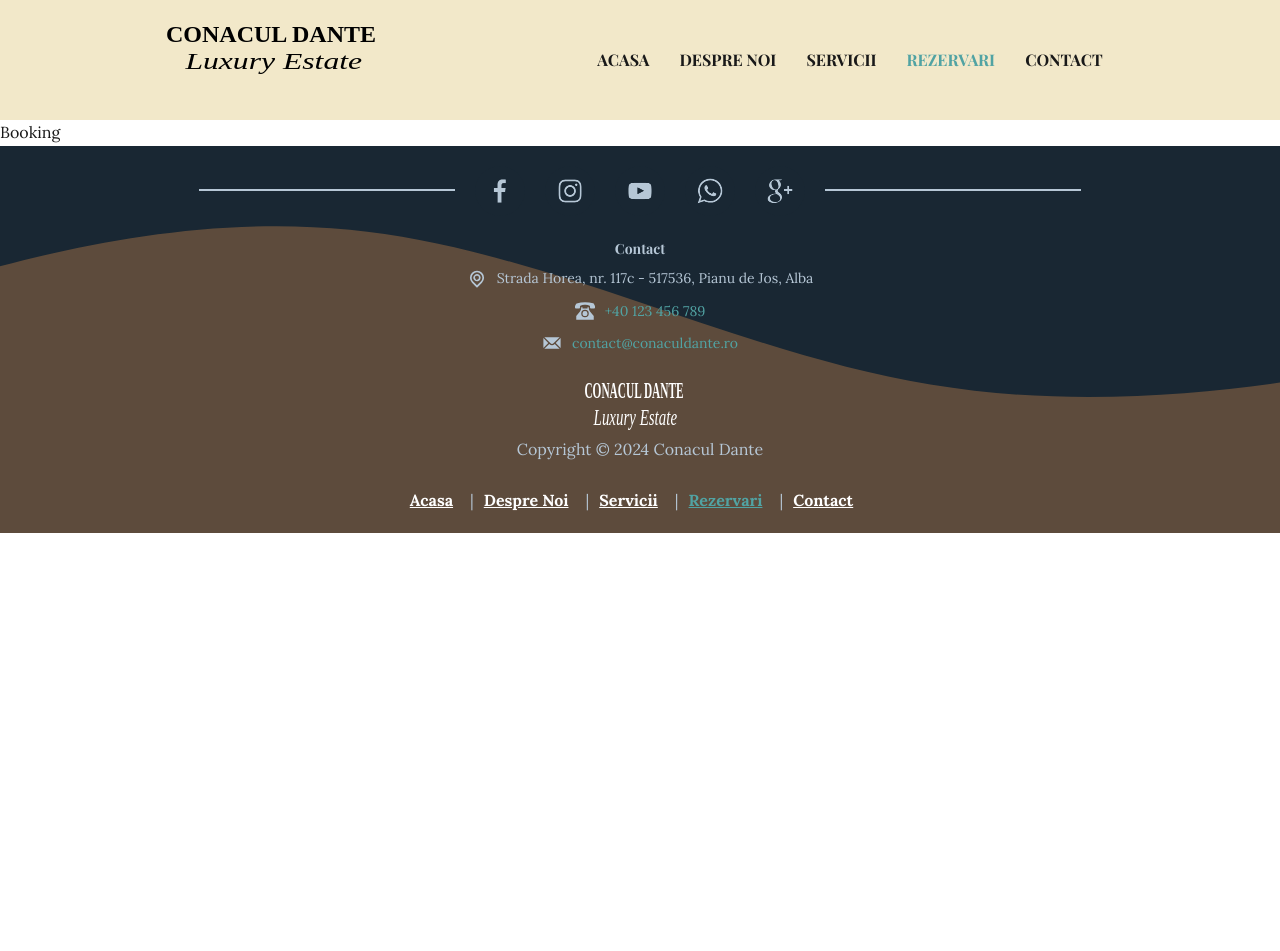
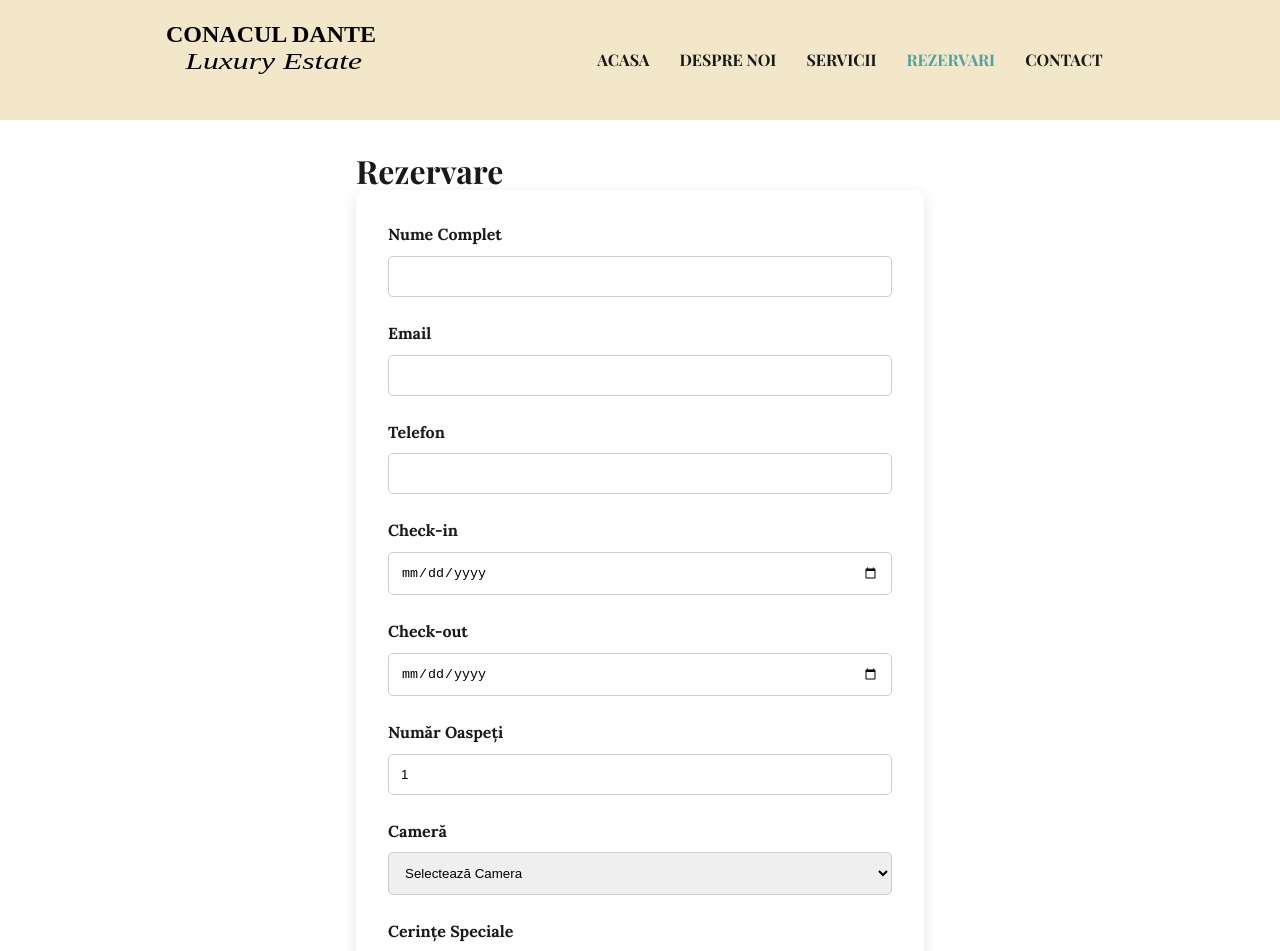
Before and after one commit to lechinal/Conacul-Dante, a React (Vite) app: page /Conacul-Dante/booking in a window 1280 px wide. Shown: the top 951 px of the page. Before the commit the page ends 800 px from the top, so only its background shows below. Built offline with nearby package versions, Linux system fonts and the light colour scheme.

Commit message:
Booking Page structure
Booking page structure and logic Done!

```diff
--- a/src/pages/Booking/Booking.jsx
+++ b/src/pages/Booking/Booking.jsx
@@ -1,5 +1,249 @@
+import React, { useState, useEffect } from "react";
+import styles from "./Booking.module.css";
+
 function Booking() {
-  return <div>Booking</div>;
+  const [formData, setFormData] = useState({
+    name: "",
+    email: "",
+    phone: "",
+    checkIn: "",
+    checkOut: "",
+    guests: 1,
+    room: "",
+    specialRequests: "",
+  });
+
+  const [errors, setErrors] = useState({});
+  const [isSubmitted, setIsSubmitted] = useState(false);
+
+  useEffect(() => {
+    const savedBooking = localStorage.getItem("pendingBooking");
+    if (savedBooking) {
+      setFormData(JSON.parse(savedBooking));
+    }
+  }, []);
+
+  const handleChange = (e) => {
+    const { name, value } = e.target;
+    setFormData((prev) => ({
+      ...prev,
+      [name]: value,
+    }));
+  };
+
+  const validateForm = () => {
+    const newErrors = {};
+    const emailRegex = /^[^\s@]+@[^\s@]+\.[^\s@]+$/;
+    const phoneRegex = /^[+]?[(]?[0-9]{3}[)]?[-\s.]?[0-9]{3}[-\s.]?[0-9]{4,6}$/;
+
+    if (!formData.name.trim()) newErrors.name = "Numele este obligatoriu";
+    if (!emailRegex.test(formData.email)) newErrors.email = "Email invalid";
+    if (!phoneRegex.test(formData.phone))
+      newErrors.phone = "Număr de telefon invalid";
+    if (!formData.checkIn) newErrors.checkIn = "Data check-in este obligatorie";
+    if (!formData.checkOut)
+      newErrors.checkOut = "Data check-out este obligatorie";
+    if (new Date(formData.checkOut) <= new Date(formData.checkIn)) {
+      newErrors.checkOut =
+        "Data check-out trebuie să fie ulterioară datei check-in";
+    }
+    if (!formData.room) newErrors.room = "Selectați o cameră";
+
+    return newErrors;
+  };
+
+  const handleSubmit = (e) => {
+    e.preventDefault();
+    const formErrors = validateForm();
+
+    if (Object.keys(formErrors).length === 0) {
+      localStorage.setItem("pendingBooking", JSON.stringify(formData));
+      setIsSubmitted(true);
+
+      // Email pentru confirmare
+      const mailtoLink = `mailto:contact@conaculuidante.ro?subject=Cerere Rezervare&body=
+        Nume: ${formData.name}
+        Email: ${formData.email}
+        Telefon: ${formData.phone}
+        Check-in: ${formData.checkIn}
+        Check-out: ${formData.checkOut}
+        Număr Oaspeți: ${formData.guests}
+        Cameră: ${formData.room}
+        Cerințe Speciale: ${formData.specialRequests}
+      `;
+
+      window.location.href = mailtoLink;
+    } else {
+      setErrors(formErrors);
+    }
+  };
+
+  const rooms = [
+    { id: "camera1", name: "Camera Standard" },
+    { id: "camera2", name: "Camera Premium" },
+    { id: "camera3", name: "Suită" },
+    { id: "camera4", name: "Cameră Familială" },
+  ];
+
+  if (isSubmitted) {
+    return (
+      <div className={styles.successMessage}>
+        <h2>Rezervarea a fost trimisă!</h2>
+        <p>
+          Vă mulțumim. Un reprezentant vă va contacta în curând pentru
+          confirmare.
+        </p>
+        <button onClick={() => setIsSubmitted(false)}>
+          Faceți altă rezervare
+        </button>
+      </div>
+    );
+  }
+
+  return (
+    <div className={styles.bookingContainer}>
+      <h1>Rezervare</h1>
+      <form onSubmit={handleSubmit} className={styles.bookingForm}>
+        <div className={styles.formGroup}>
+          <label>Nume Complet</label>
+          <input
+            type="text"
+            name="name"
+            value={formData.name}
+            onChange={handleChange}
+            className={errors.name ? styles.inputError : ""}
+          />
+          {errors.name && (
+            <span className={styles.errorMessage}>{errors.name}</span>
+          )}
+        </div>
+
+        <div className={styles.formGroup}>
+          <label>Email</label>
+          <input
+            type="email"
+            name="email"
+            value={formData.email}
+            onChange={handleChange}
+            className={errors.email ? styles.inputError : ""}
+          />
+          {errors.email && (
+            <span className={styles.errorMessage}>{errors.email}</span>
+          )}
+        </div>
+
+        <div className={styles.formGroup}>
+          <label>Telefon</label>
+          <input
+            type="tel"
+            name="phone"
+            value={formData.phone}
+            onChange={handleChange}
+            className={errors.phone ? styles.inputError : ""}
+          />
+          {errors.phone && (
+            <span className={styles.errorMessage}>{errors.phone}</span>
+          )}
+        </div>
+
+        <div className={styles.formGroup}>
+          <label>Check-in</label>
+          <input
+            type="date"
+            name="checkIn"
+            value={formData.checkIn}
+            onChange={handleChange}
+            className={errors.checkIn ? styles.inputError : ""}
+          />
+          {errors.checkIn && (
+            <span className={styles.errorMessage}>{errors.checkIn}</span>
+          )}
+        </div>
+
+        <div className={styles.formGroup}>
+          <label>Check-out</label>
+          <input
+            type="date"
+            name="checkOut"
+            value={formData.checkOut}
+            onChange={handleChange}
+            className={errors.checkOut ? styles.inputError : ""}
+          />
+          {errors.checkOut && (
+            <span className={styles.errorMessage}>{errors.checkOut}</span>
+          )}
+        </div>
+
+        <div className={styles.formGroup}>
+          <label>Număr Oaspeți</label>
+          <input
+            type="number"
+            name="guests"
+            min="1"
+            max="10"
+            value={formData.guests}
+            onChange={handleChange}
+          />
+        </div>
+
+        <div className={styles.formGroup}>
+          <label>Cameră</label>
+          <select
+            name="room"
+            value={formData.room}
+            onChange={handleChange}
+            className={errors.room ? styles.inputError : ""}
+          >
+            <option value="">Selectează Camera</option>
+            {rooms.map((room) => (
+              <option key={room.id} value={room.id}>
+                {room.name}
+              </option>
+            ))}
+          </select>
+          {errors.room && (
+            <span className={styles.errorMessage}>{errors.room}</span>
+          )}
+        </div>
+
+        <div className={styles.formGroup}>
+          <label>Cerințe Speciale</label>
+          <textarea
+            name="specialRequests"
+            value={formData.specialRequests}
+            onChange={handleChange}
+            rows="4"
+          />
+        </div>
+
+        <button type="submit" className={styles.submitButton}>
+          Trimite Rezervare
+        </button>
+      </form>
+    </div>
+  );
 }
 
 export default Booking;
+/*
+
+Booking page cu următoarele caracteristici:
+
+Formular de rezervare complet
+Validare client-side
+Stocare în localStorage pentru persistență
+Email de contact pentru confirmare manuală
+
+
+Caracteristici principale:
+
+Validare formular client-side
+Stocare în localStorage pentru persistență
+Trimitere automată email pentru confirmare manuală
+Design responsiv și modern
+Validări pentru email, telefon, date
+Listă predefinită de camere
+Mesaj de succes după trimitere
+
+Notă: Fiind fără backend, formularul va deschide clientul de email al utilizatorului pentru a trimite datele manual.
+*/
--- /dev/null
+++ b/src/pages/Booking/Booking.module.css
@@ -0,0 +1,79 @@
+.bookingContainer {
+  max-width: 600px;
+  margin: 0 auto;
+  padding: 2rem 1rem;
+}
+
+.bookingForm {
+  background-color: white;
+  padding: 2rem;
+  border-radius: 10px;
+  box-shadow: 0 4px 15px rgba(0, 0, 0, 0.1);
+}
+
+.formGroup {
+  margin-bottom: 1.5rem;
+}
+
+.formGroup label {
+  display: block;
+  margin-bottom: 0.5rem;
+  font-weight: 600;
+}
+
+.formGroup input,
+.formGroup select,
+.formGroup textarea {
+  width: 100%;
+  padding: 0.75rem;
+  border: 1px solid #ccc;
+  border-radius: 5px;
+  transition: border-color 0.3s ease;
+}
+
+.inputError {
+  border-color: red;
+}
+
+.errorMessage {
+  color: red;
+  font-size: 0.875rem;
+  margin-top: 0.25rem;
+}
+
+.submitButton {
+  width: 100%;
+  padding: 1rem;
+  background-color: var(--primaryColor);
+  color: white;
+  border: none;
+  border-radius: 5px;
+  cursor: pointer;
+  transition: background-color 0.3s ease;
+}
+
+.submitButton:hover {
+  background-color: var(--primaryColorDark);
+}
+
+.successMessage {
+  text-align: center;
+  padding: 2rem;
+  background-color: #f0f8ff;
+  border-radius: 10px;
+}
+
+.successMessage h2 {
+  color: #28a745;
+  margin-bottom: 1rem;
+}
+
+.successMessage button {
+  margin-top: 1rem;
+  padding: 0.75rem 1.5rem;
+  background-color: var(--primaryColor);
+  color: white;
+  border: none;
+  border-radius: 5px;
+  cursor: pointer;
+}
```
